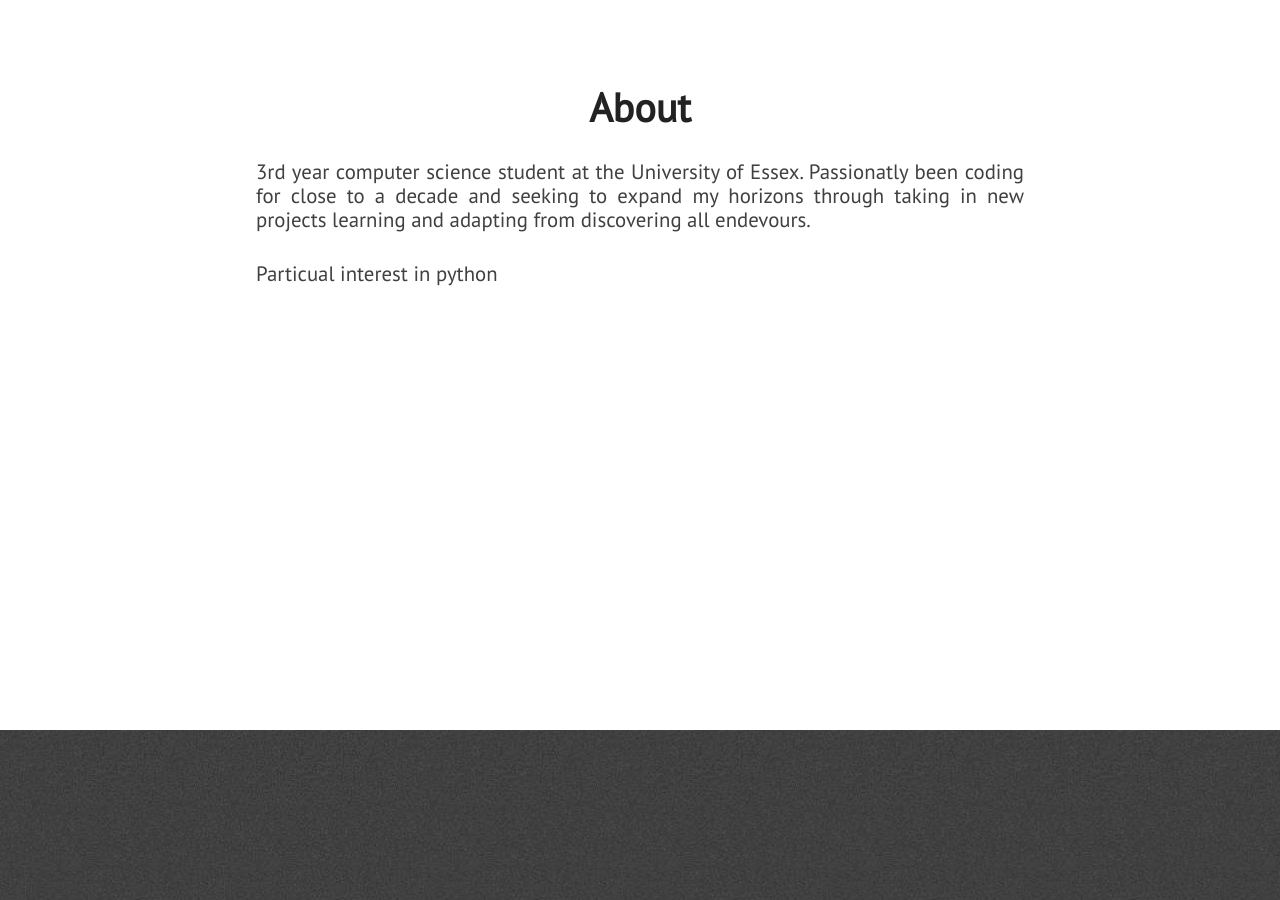
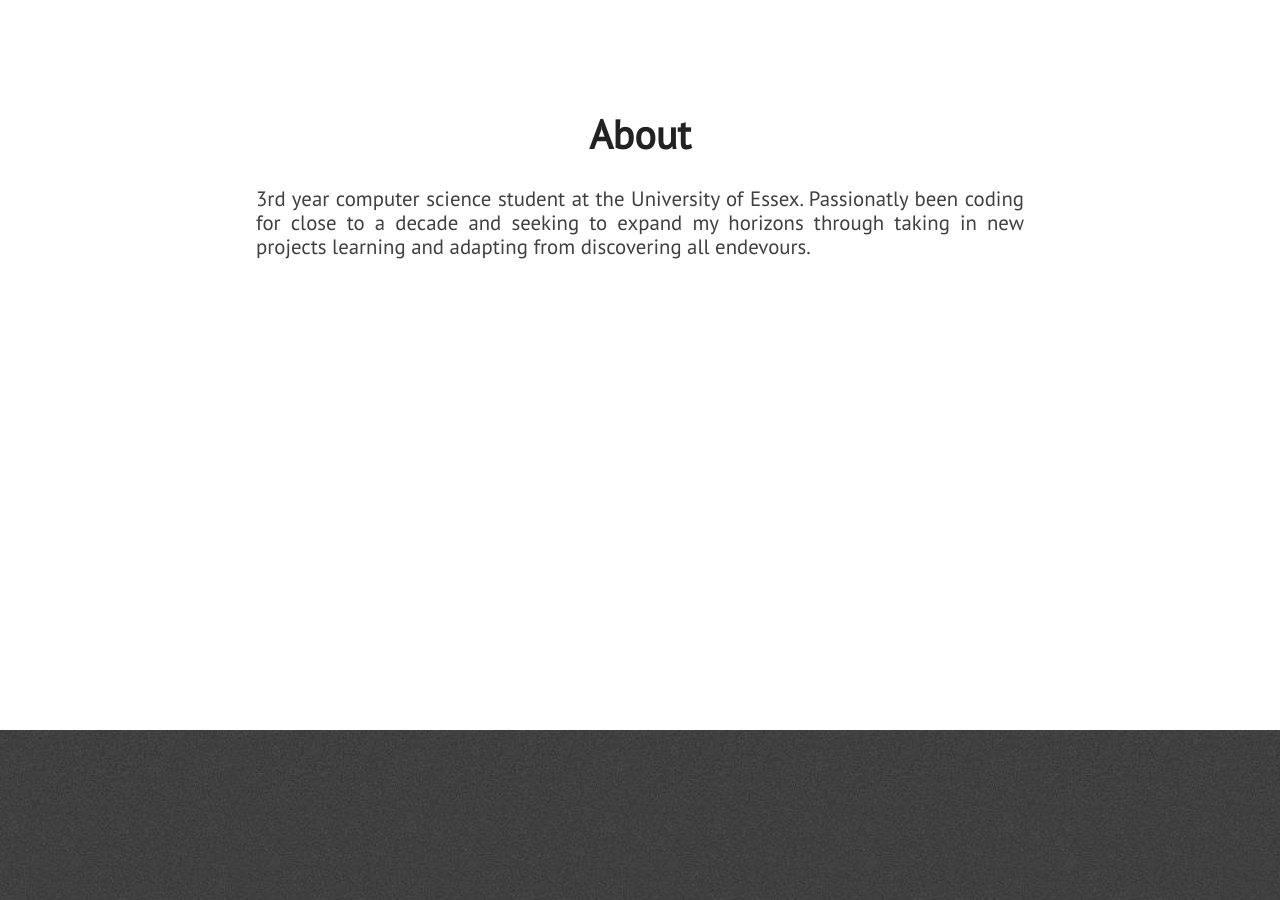
Before and after one commit to SamuelSturrock/Portfolio, a Jekyll site: the page built from index.html, in a window 1280 px wide and 900 px high, scrolled down 1230 px. Built offline with Jekyll 4.4.1, drawn with Linux system fonts in a browser that asks for light colours; nearby versions of some CDN libraries.

Commit message:
Update about.html

```diff
--- a/_includes/about.html
+++ b/_includes/about.html
@@ -6,7 +6,7 @@
                 3rd year computer science student at the University of Essex. Passionatly been coding for close to a decade and seeking to expand my horizons through taking in new projects learning and adapting from discovering all endevours.
             </p>
             <p class="paragraph-text justify-text">
-                Particual interest in python
+
              </p>
 
         </div>
```
